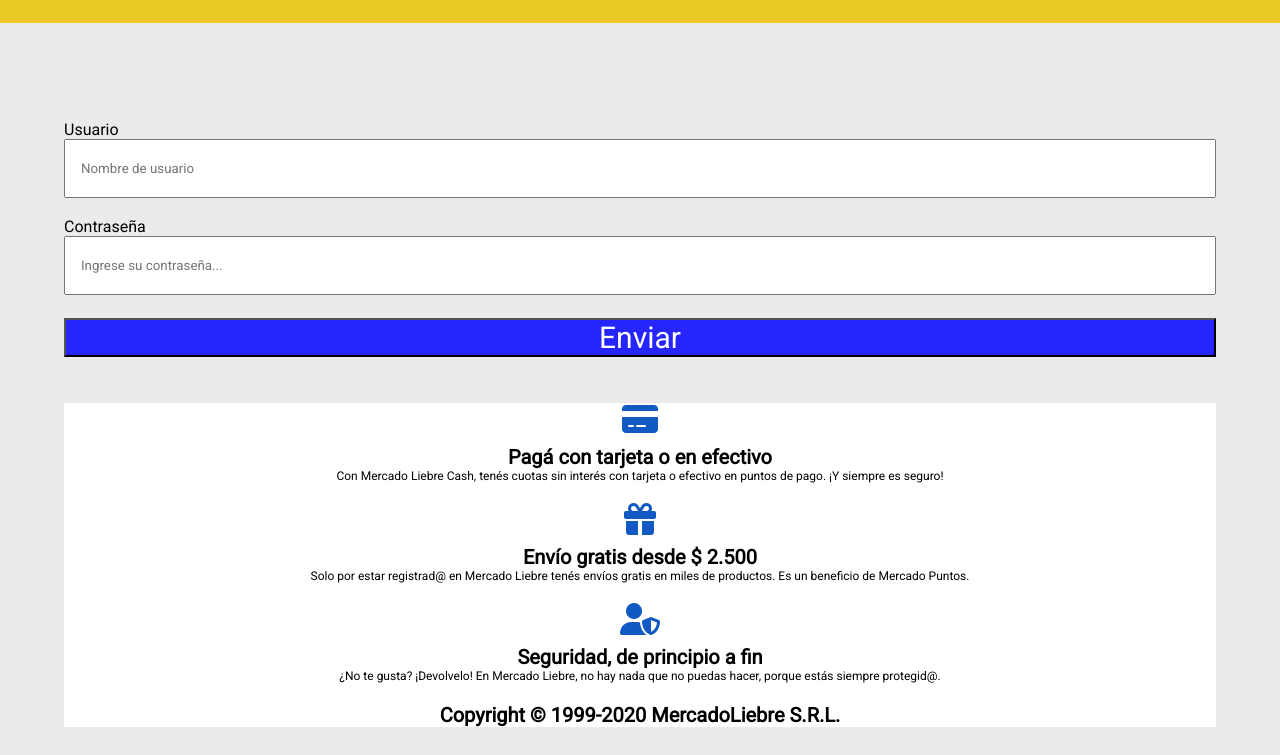
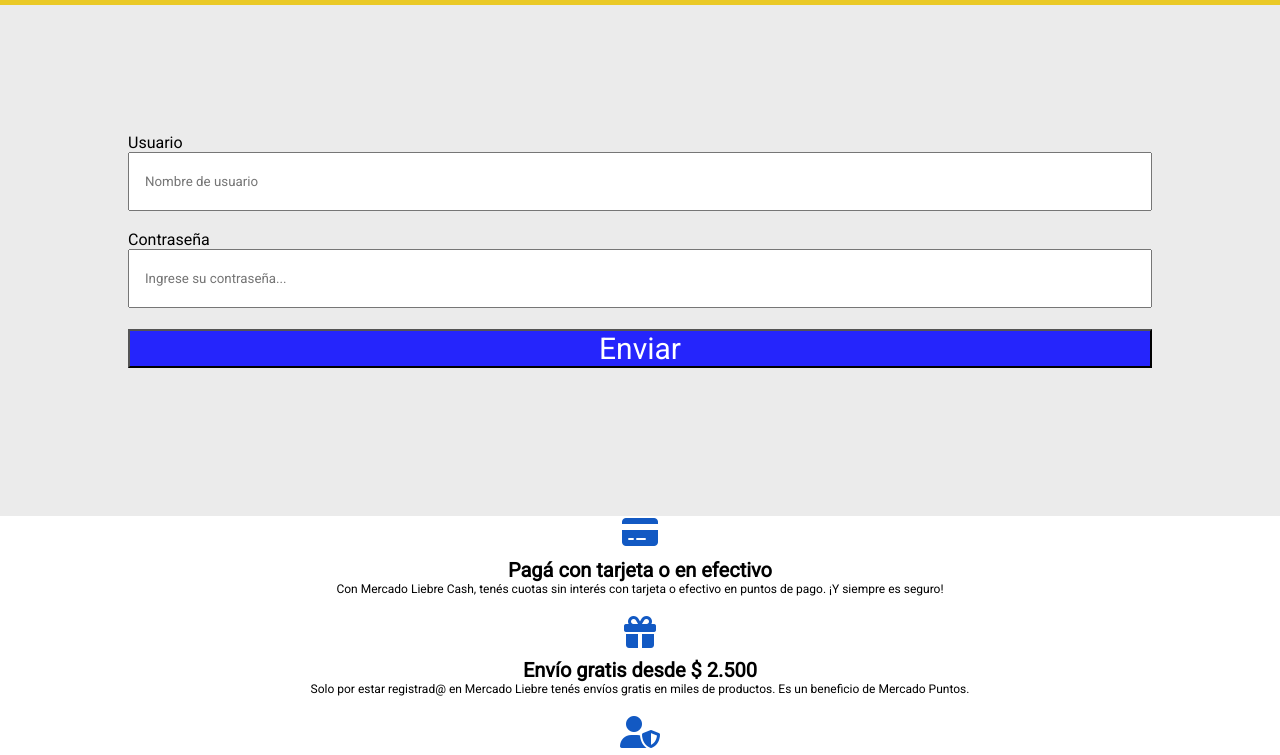
Before and after one commit to ANGELMORENO23/mercadolibre, a website: page views/ingresar.html in a window 1280 px wide. Shown: the part 162-917 px from the top of the page. Drawn offline with Linux system fonts and the light colour scheme.

```diff
--- a/public/css/header.css
+++ b/public/css/header.css
@@ -1,6 +1,8 @@
 .home__header {
     background-color: var(--Amarillo);
     padding: 2%;
+
+
   }
 
   .home__header__mobile {
@@ -80,7 +82,7 @@
           width: 100%;
           align-self: center;
           margin-top: 10px;
-          padding: 5%;
+
 
       }
 
@@ -132,7 +134,7 @@
 
       form {
           width: 100%;
-          padding: 5%;
+
       }
 
       form input {
--- a/public/css/ingresar.css
+++ b/public/css/ingresar.css
@@ -1,10 +1,10 @@
 .contraseña_ingresar{
 
-    width: 100%;
+    width: 80%;
     display: flex;
     flex-direction: column;
     border: none;
-    margin-block: 2%;
+    margin: 10%;
     ;
 }
 .contraseña_ingresar button{
```
Also changed, not shown: app.js (+8 -0 lines), views/home.html (+1 -1 lines), views/registro.html (+3 -2 lines).
